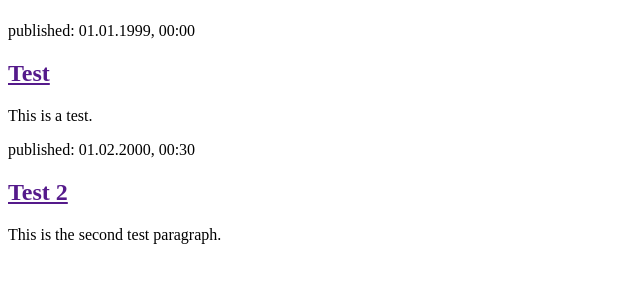
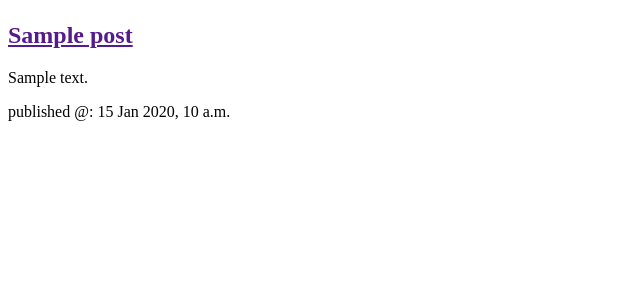
Before and after one commit to Omayyga/django-blog, a Django app: page / in a window 1280 px wide. Shown: the part 58-358 px from the top of the page, without its empty margins (0-640 px from the left). Run offline with Django 4.2, Linux system fonts and the light colour scheme; tables that the repository leaves empty hold one stand-in row (values such as "Sample post").

Commit message:
Modified templates; Displays posts from database

```diff
--- a/blog/templates/blog/post_list.html
+++ b/blog/templates/blog/post_list.html
@@ -7,17 +7,12 @@
         <header>
             <h1><a href="/"> Django Blog App</a></h1>
         </header>
-
+    {% for post in posts %}
         <article>
-            <time>published: 01.01.1999, 00:00</time>
-            <h2><a href=""> Test </a></h2>
-            <p>This is a test.</p>
+            <h2><a href = "">{{ post.title }}</a></h2>
+            <p>{{ post.text|linebreaksbr }}</p>
+            <time>published @: {{ post.published }}</time>
         </article>
-
-        <article>
-            <time>published: 01.02.2000, 00:30</time>
-            <h2><a href=""> Test 2 </a></h2>
-            <p>This is the second test paragraph.</p>
-        </article>
+    {% endfor %}
     </body>
 </html>
--- a/blog/views.py
+++ b/blog/views.py
@@ -1,5 +1,8 @@
 from django.shortcuts import render
+from .models import Post # >> the . before models means current directory/application <<
+from django.utils import timezone
 
 
 def post_list(request):
-    return render(request, 'blog/post_list.html', {}) # >> takes request and calls function to render the template <<
+    posts = Post.objects.filter(published__lte = timezone.now()).order_by('published')
+    return render(request, 'blog/post_list.html', {'posts' : posts}) # >> takes request and calls function to render the template <<
```
